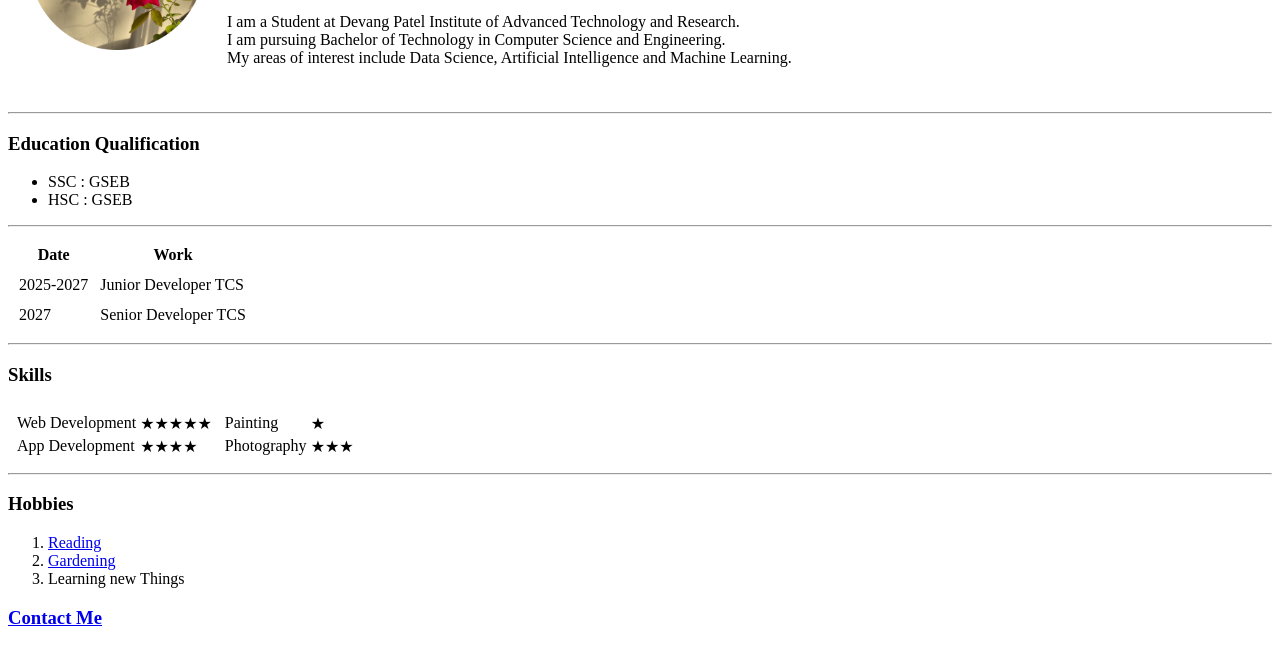
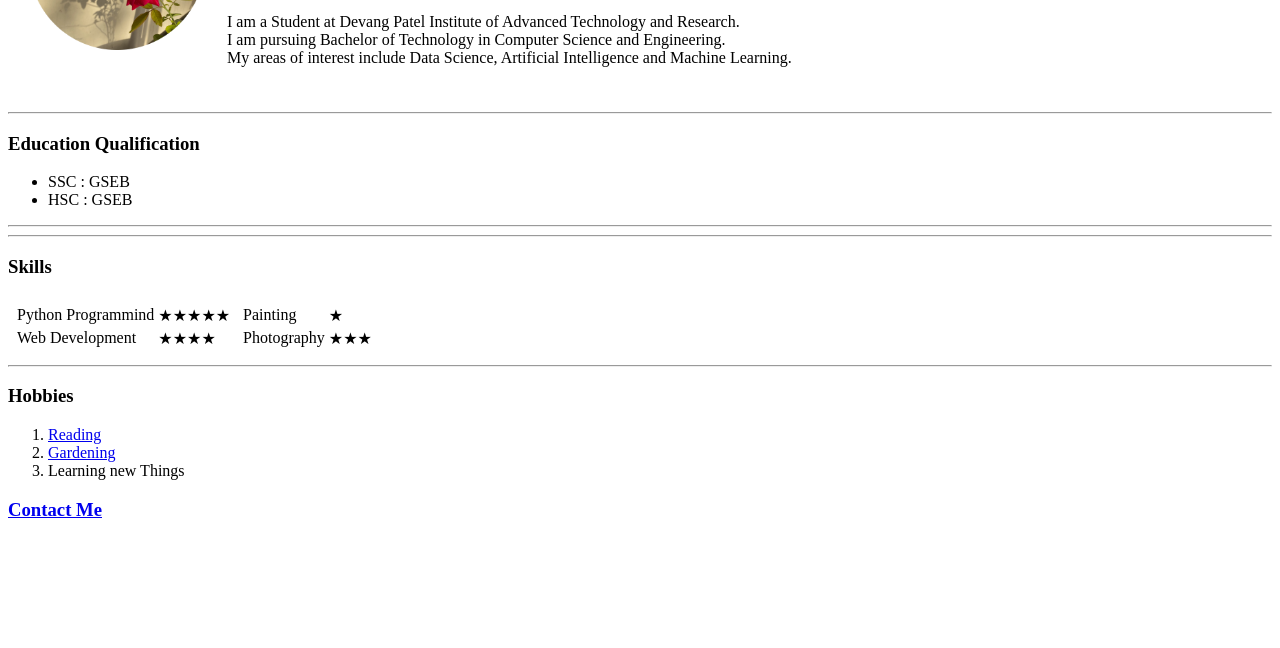
Before and after one commit to Abdullah-029/cv, a plain HTML site: page index.html in a window 1280 px wide. Shown: the part 184-832 px from the top of the page. After the commit the page ends 800 px from the top, so only its background shows below. Drawn offline with Linux system fonts and the light colour scheme.

Commit message:
Update index.html

```diff
--- a/index.html
+++ b/index.html
@@ -35,27 +35,6 @@
         <li>HSC : GSEB</li>
     </ul>
     <hr>
-    <table cellspacing = "10">
-        <thead>
-            <tr>
-                <th>Date</th>
-                <th>Work</th>
-            </tr>
-        </thead>
-        <tbody>
-            <tr>
-                <td>2025-2027</td>
-                <td>Junior Developer TCS</td>
-            </tr>
-            <tr>
-                <td>2027</td>
-                <td>Senior Developer TCS</td>
-            </tr>
-        </tbody>
-        <tfoot>
-
-        </tfoot>
-    </table>
 
     <hr>
 
@@ -65,11 +44,11 @@
             <td>
                 <table>
                     <tr>
-                        <td>Web Development</td>
+                        <td>Python Programmind</td>
                         <td>★★★★★</td>
                     </tr>
                     <tr>
-                        <td>App Development</td>
+                        <td>Web Development</td>
                         <td>★★★★</td>
                     </tr>
                 </table>
```
